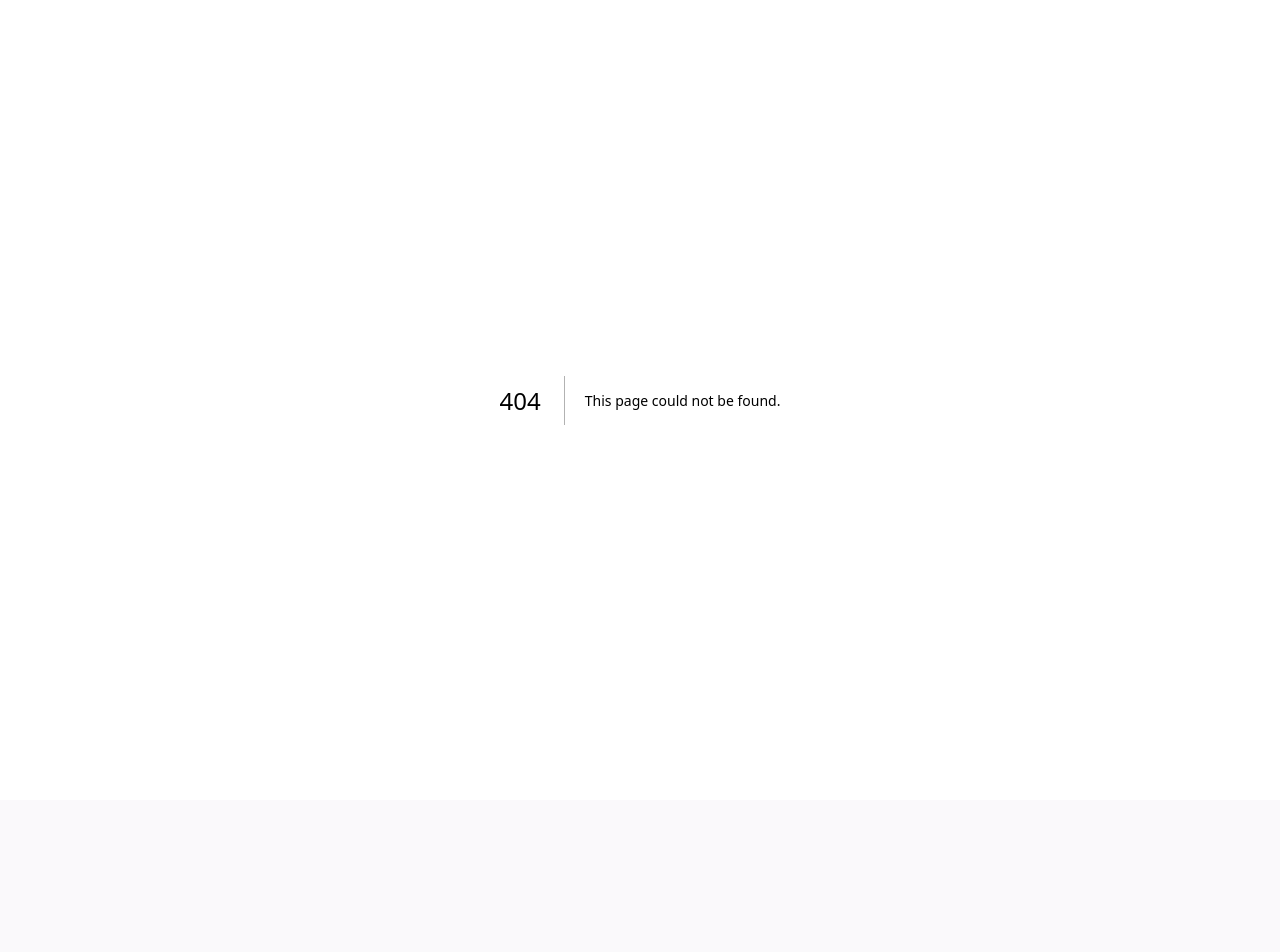
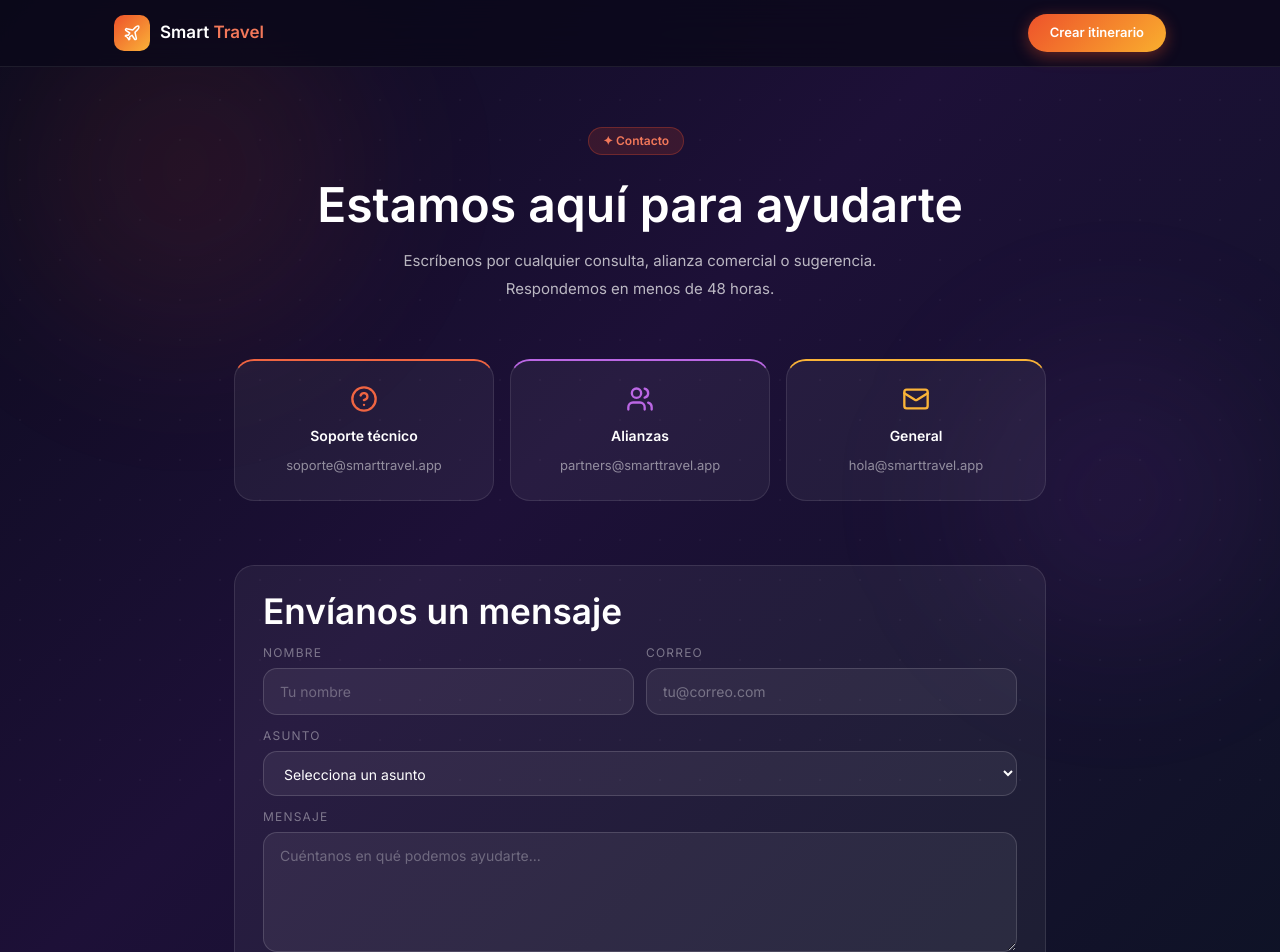
Before and after one commit to eduardodaza/paginaweblovable, a Next.js app in the folder cuenta-test-viajes-main/viajes-main/: page /contacto in a window 1280 px wide. Before the commit this address had no page. Shown: the top 952 px of the page. Before the commit the page ends 800 px from the top, so only its background shows below. Built offline with nearby package versions, Linux system fonts and the light colour scheme.

Commit message:
Create contacto.tsx

```diff
--- /dev/null
+++ b/cuenta-test-viajes-main/viajes-main/src/pages/contacto.tsx
@@ -0,0 +1,67 @@
+import { PageLayout } from "@/components/PageLayout";
+import { useState } from "react";
+import { Mail, Users, HelpCircle } from "lucide-react";
+
+export default function ContactoPage() {
+  const [sent, setSent] = useState(false);
+  const [form, setForm] = useState({ nombre: "", correo: "", asunto: "", mensaje: "" });
+  const update = (k: string) => (e: React.ChangeEvent<HTMLInputElement | HTMLTextAreaElement | HTMLSelectElement>) =>
+    setForm(prev => ({ ...prev, [k]: e.target.value }));
+
+  return (
+    <PageLayout title="Contacto" description="Contáctanos para soporte, alianzas o sugerencias sobre Smart Travel.">
+      <div style={{ textAlign: "center", marginBottom: 56 }}>
+        <span className="page-badge">✦ Contacto</span>
+        <h1 style={{ fontSize: "clamp(2rem,5vw,3rem)", fontWeight: 800, color: "#fff", marginTop: 16, marginBottom: 16, lineHeight: 1.1 }}>
+          Estamos aquí para ayudarte
+        </h1>
+        <p className="page-p" style={{ maxWidth: 520, margin: "0 auto" }}>
+          Escríbenos por cualquier consulta, alianza comercial o sugerencia. Respondemos en menos de 48 horas.
+        </p>
+      </div>
+
+      <div style={{ display: "grid", gridTemplateColumns: "1fr 1fr 1fr", gap: 16, marginBottom: 48, flexWrap: "wrap" }}>
+        {[
+          { icon: HelpCircle, title: "Soporte técnico", email: "soporte@smarttravel.app", color: "hsl(12 85% 60%)" },
+          { icon: Users,      title: "Alianzas",         email: "partners@smarttravel.app", color: "hsl(280 70% 65%)" },
+          { icon: Mail,       title: "General",           email: "hola@smarttravel.app",   color: "hsl(38 95% 60%)" },
+        ].map(c => (
+          <div key={c.title} className="page-card" style={{ textAlign: "center", borderTop: `2px solid ${c.color}` }}>
+            <c.icon style={{ width: 28, height: 28, color: c.color, margin: "0 auto 12px" }} />
+            <div style={{ fontSize: 14, fontWeight: 700, color: "#fff", marginBottom: 6 }}>{c.title}</div>
+            <a href={`mailto:${c.email}`} style={{ fontSize: 13, color: "rgba(255,255,255,0.5)", textDecoration: "none", wordBreak: "break-all" }}>{c.email}</a>
+          </div>
+        ))}
+      </div>
+
+      {sent ? (
+        <div className="page-card" style={{ textAlign: "center", borderColor: "hsl(160 70% 50%/0.4)", borderTop: "2px solid hsl(160 70% 50%)", padding: "48px 28px" }}>
+          <div style={{ fontSize: 48, marginBottom: 16 }}>✅</div>
+          <h2 style={{ fontSize: 22, fontWeight: 700, color: "#fff", marginBottom: 8 }}>¡Mensaje enviado!</h2>
+          <p className="page-p">Te responderemos a <strong style={{ color: "hsl(38 95% 65%)" }}>{form.correo}</strong> en menos de 48 horas.</p>
+        </div>
+      ) : (
+        <div className="page-card">
+          <h2 className="page-h2" style={{ marginTop: 0 }}>Envíanos un mensaje</h2>
+          <div style={{ display: "grid", gridTemplateColumns: "1fr 1fr", gap: 12, marginBottom: 0 }}>
+            <div><label style={{ fontSize: 12, color: "rgba(255,255,255,0.4)", display: "block", marginBottom: 6, textTransform: "uppercase", letterSpacing: "0.1em" }}>Nombre</label>
+              <input className="page-input" placeholder="Tu nombre" value={form.nombre} onChange={update("nombre")} /></div>
+            <div><label style={{ fontSize: 12, color: "rgba(255,255,255,0.4)", display: "block", marginBottom: 6, textTransform: "uppercase", letterSpacing: "0.1em" }}>Correo</label>
+              <input className="page-input" type="email" placeholder="tu@correo.com" value={form.correo} onChange={update("correo")} /></div>
+          </div>
+          <label style={{ fontSize: 12, color: "rgba(255,255,255,0.4)", display: "block", marginBottom: 6, textTransform: "uppercase", letterSpacing: "0.1em" }}>Asunto</label>
+          <select className="page-input" value={form.asunto} onChange={update("asunto")} style={{ marginBottom: 12 }}>
+            <option value="">Selecciona un asunto</option>
+            <option>Soporte técnico</option><option>Reportar un error</option>
+            <option>Alianza comercial</option><option>Sugerencia</option><option>Otro</option>
+          </select>
+          <label style={{ fontSize: 12, color: "rgba(255,255,255,0.4)", display: "block", marginBottom: 6, textTransform: "uppercase", letterSpacing: "0.1em" }}>Mensaje</label>
+          <textarea className="page-textarea" placeholder="Cuéntanos en qué podemos ayudarte..." value={form.mensaje} onChange={update("mensaje")} style={{ marginBottom: 20 }} />
+          <button className="page-btn" onClick={() => form.nombre && form.correo && form.mensaje && setSent(true)}>
+            Enviar mensaje →
+          </button>
+        </div>
+      )}
+    </PageLayout>
+  );
+}
```
